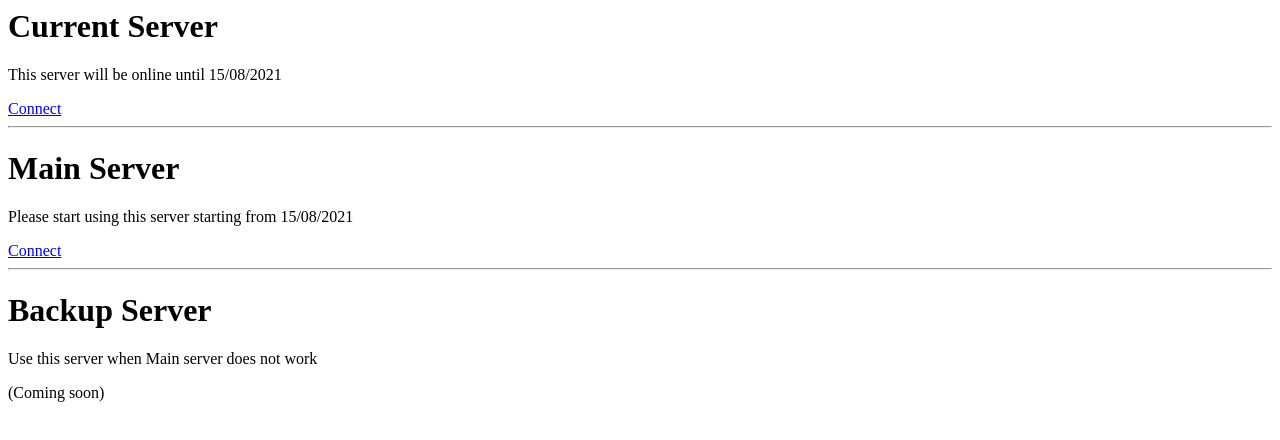
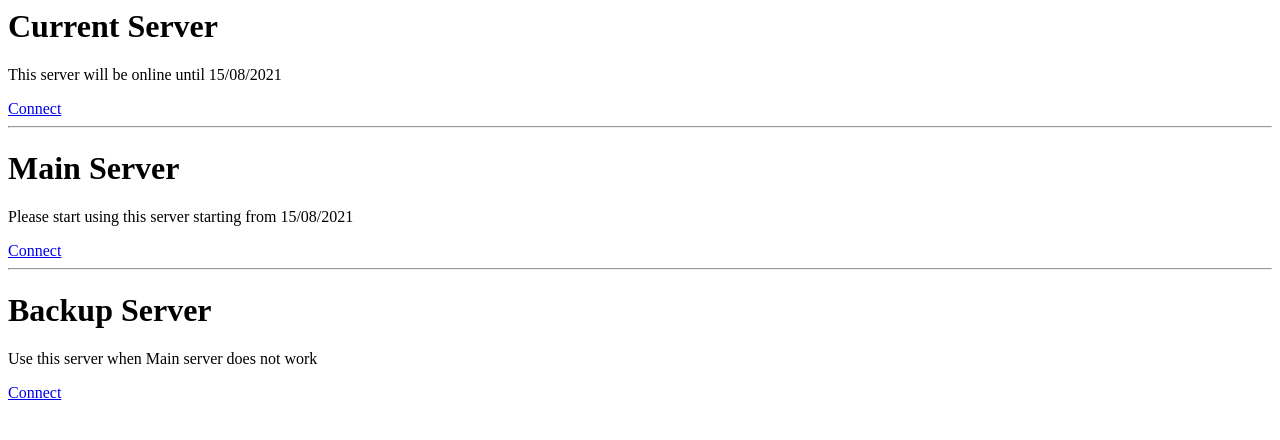
Before and after one commit to giuliojiang/www-ts, a plain HTML site: page index.html in a window 1280 px wide. Drawn offline with Linux system fonts and the light colour scheme.

Commit message:
Update index.html

```diff
--- a/index.html
+++ b/index.html
@@ -8,12 +8,12 @@
 
   <h1>Main Server</h1>
   <p>Please start using this server starting from 15/08/2021</p>
-  <a href="ts3server://176.9.51.93?port=14100">Connect</a>
+  <a href="ts3server://185.183.98.244?port=10801">Connect</a>
 
   <hr />
 
   <h1>Backup Server</h1>
   <p>Use this server when Main server does not work</p>
-  <p>(Coming soon)</p>
+  <a href="ts3server://176.9.51.93?port=14100">Connect</a>
 
 </html>
```
